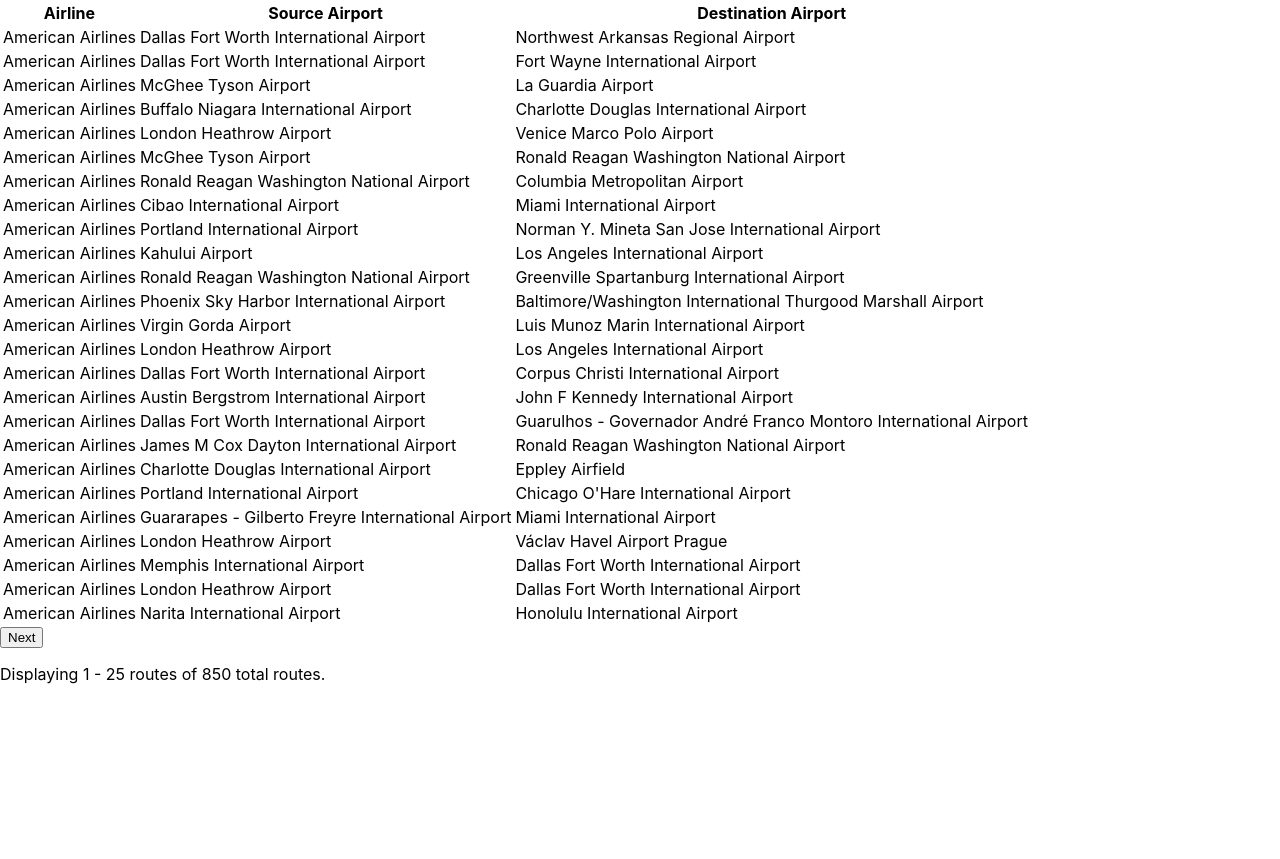
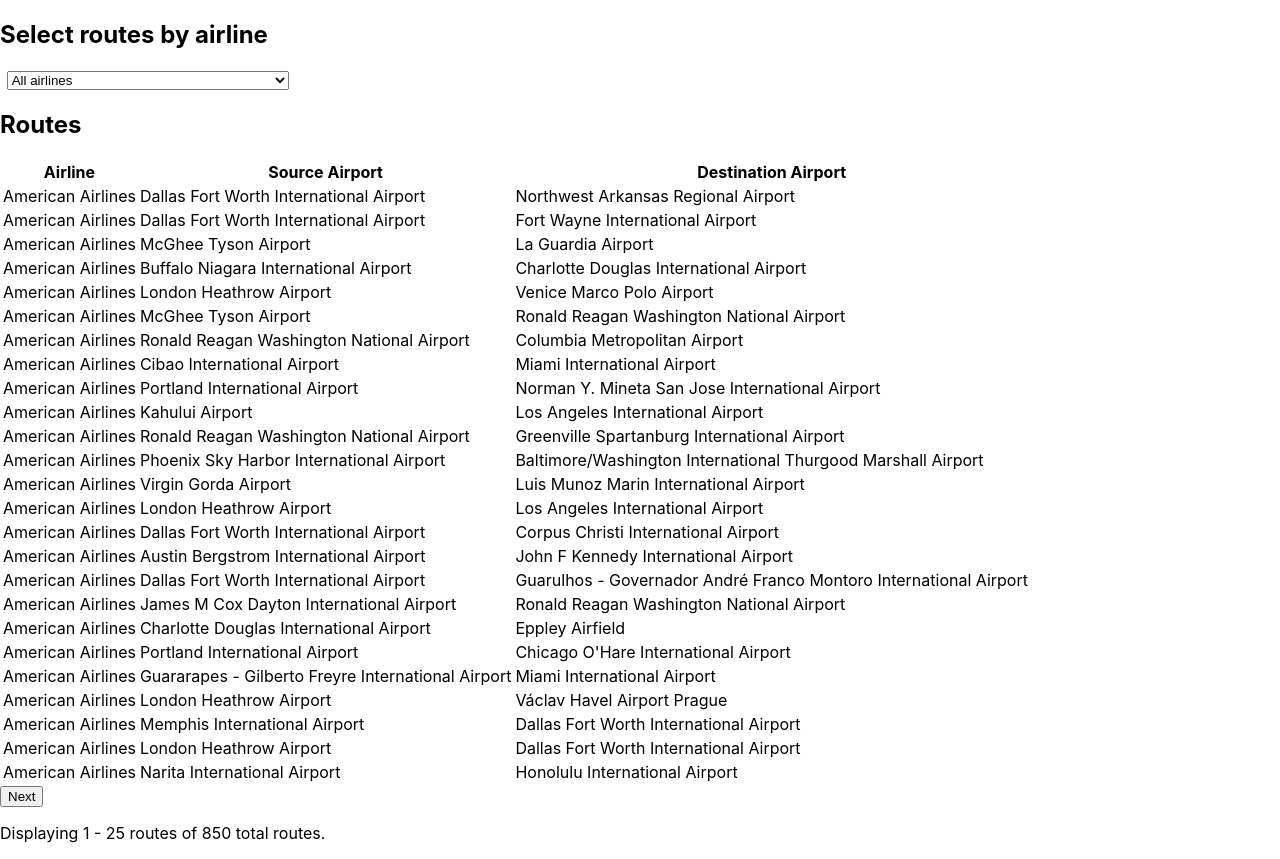
Before and after one commit to JeremyCrichton/airline-routes, a React (Create React App) app: page / in a window 1280 px wide. Before the commit the page ends 800 px from the top, so only its background shows below. Built offline with nearby package versions, Linux system fonts and the light colour scheme.

Commit message:
filter routes by airline

```diff
--- a/src/App.js
+++ b/src/App.js
@@ -1,7 +1,7 @@
-import React from 'react';
+import React, { useState, useEffect } from 'react';
 import './App.css';
 
-import routes from './data/data';
+import data from './data/data';
 import Table from './components/Table';
 
 const columns = [
@@ -11,12 +11,37 @@
 ];
 
 const App = () => {
+  const [filterByAirlineId, setFilterByAirlineId] = useState();
+  const [rows, setRows] = useState(data.routes);
+
+  useEffect(() => {
+    setRows(
+      filterByAirlineId
+        ? data.routes.filter(route => route.airline === filterByAirlineId)
+        : data.routes
+    );
+  }, [filterByAirlineId]);
+
   return (
     <div className='App'>
+      <h2>Select routes by airline</h2>
+      <div>
+        <select
+          value={filterByAirlineId}
+          onChange={e => setFilterByAirlineId(parseInt(e.target.value, 10))}
+        >
+          <option value=''>All airlines</option>
+          {data.airlines.map(airline => (
+            <option key={airline.id} value={airline.id}>
+              {airline.name}
+            </option>
+          ))}
+        </select>
+      </div>
       <Table
         className='routes-table'
         columns={columns}
-        rows={routes.routes}
+        rows={rows}
         format=''
         perPage={25}
       />
--- a/src/components/Table.js
+++ b/src/components/Table.js
@@ -4,7 +4,7 @@
 import { createIdFromRoutes } from '../data/data';
 
 const Table = ({ columns, rows, perPage }) => {
-  const [routesPerPage, setRoutesPerPage] = useState(perPage);
+  const [routesPerPage] = useState(perPage);
   const [currentPage, setCurrentPage] = useState(0);
   const [routesToDisplay, setRoutesToDisplay] = useState(rows.slice(0, 24));
 
@@ -20,10 +20,11 @@
         currentPage * routesPerPage + routesPerPage
       )
     );
-  }, [currentPage, routesPerPage]);
+  }, [currentPage, routesPerPage, rows]);
 
   return (
     <div>
+      <h2>Routes</h2>
       <table>
         <thead>
           <tr>
--- a/src/components/TableRow.js
+++ b/src/components/TableRow.js
@@ -1,10 +1,6 @@
 import React from 'react';
 
-import {
-  createIdFromRoutes,
-  getAirlineById,
-  getAirportByCode,
-} from '../data/data';
+import { getAirlineById, getAirportByCode } from '../data/data';
 
 const TableRow = ({ route }) => {
   return (
```
